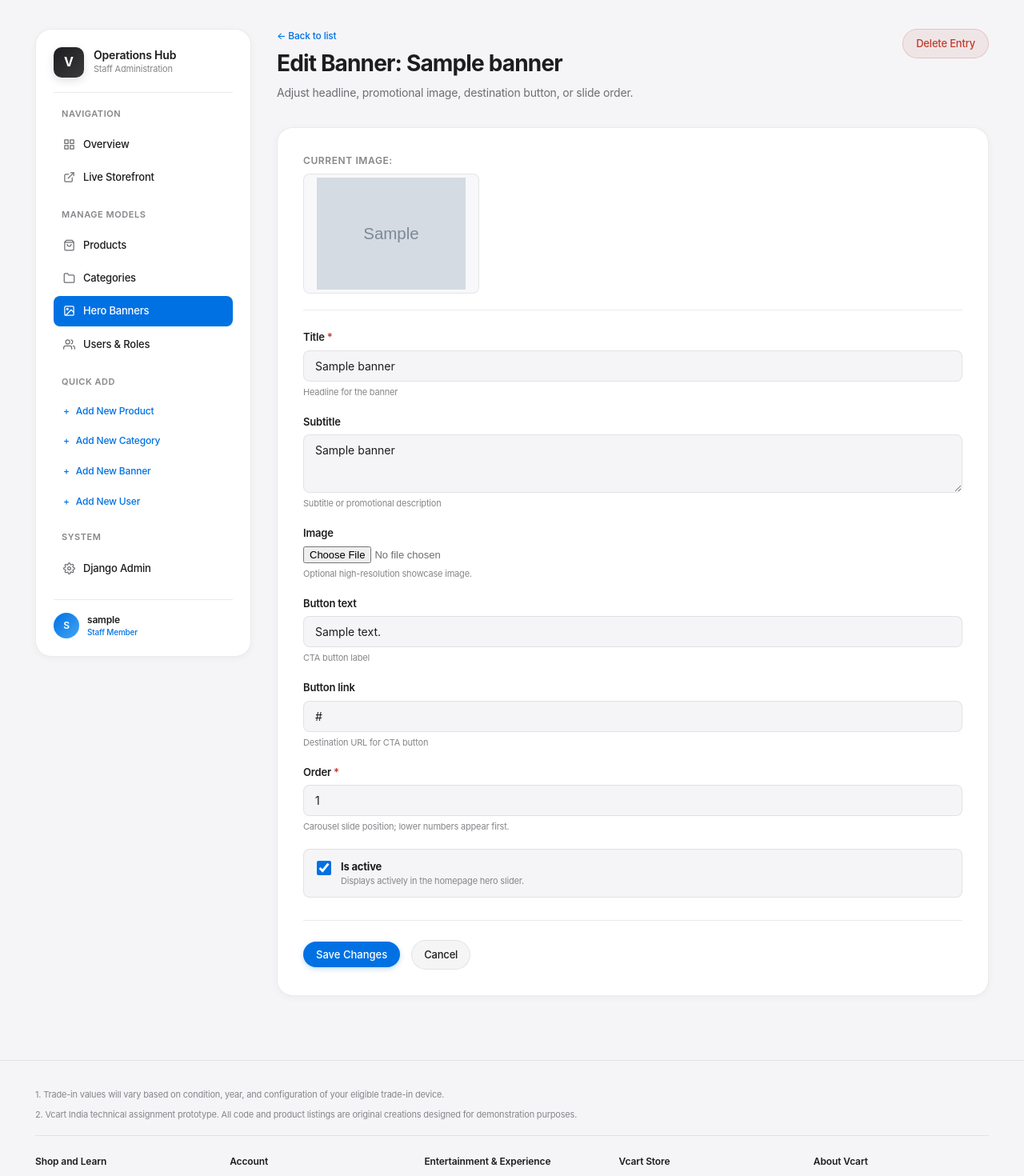
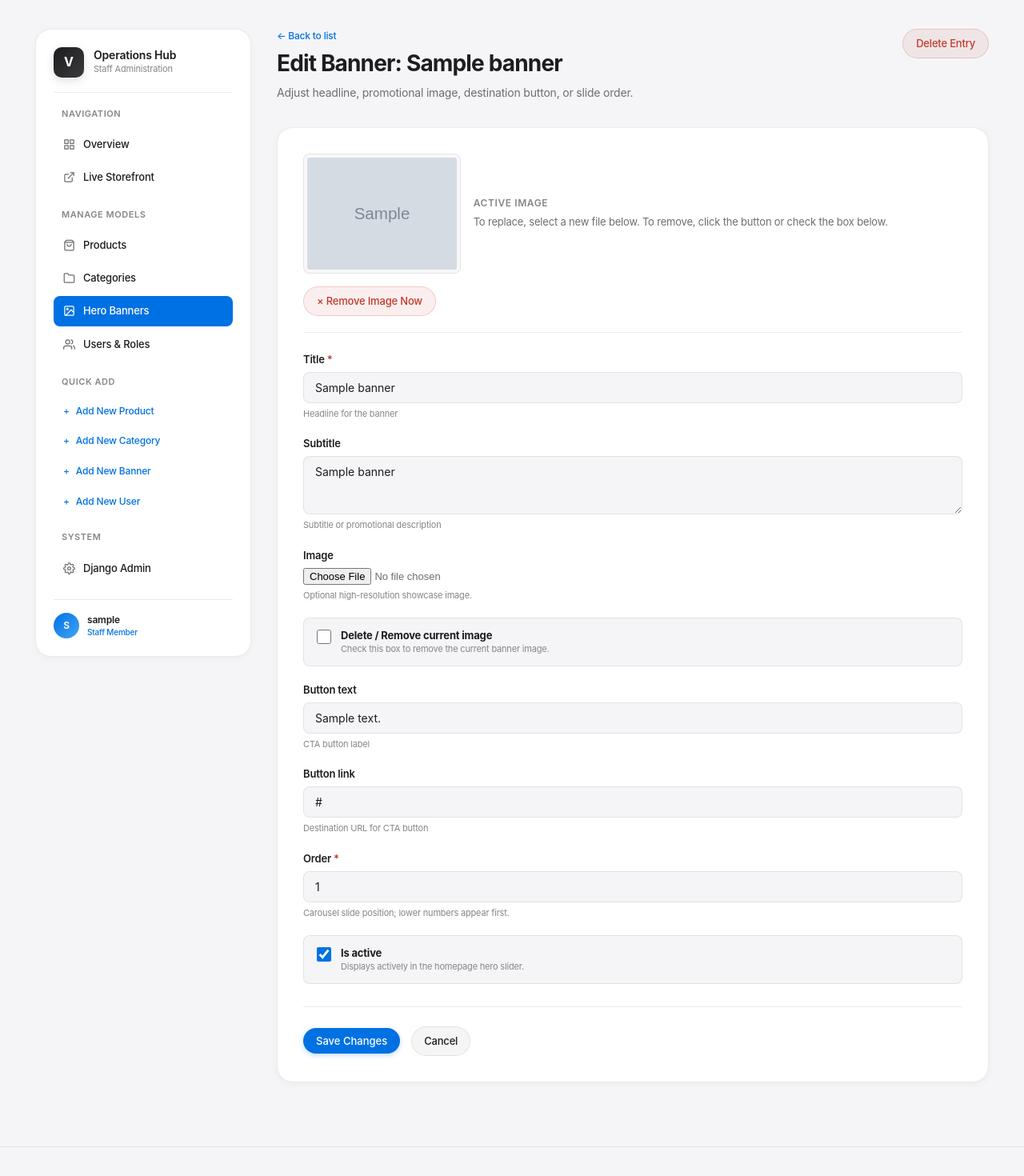
Before and after one commit to vivekmenon2004/Task-2, a Django app: page /dashboard/banners/1/edit/ in a window 1280 px wide. Shown: the part 85-1555 px from the top of the page at 80% size. Run offline with Django 5.2, Linux system fonts and the light colour scheme; a user stored in the database is signed in; tables that the repository leaves empty hold one stand-in row (values such as "Sample post"); grey boxes marked "Sample" are stand-in pictures.

Commit message:
feat: add image deletion controls to admin and dashboard with WhiteNoise asset pipeline

```diff
--- a/dashboard/forms.py
+++ b/dashboard/forms.py
@@ -7,9 +7,16 @@
 
 
 class ProductForm(forms.ModelForm):
+    delete_image = forms.BooleanField(
+        required=False,
+        label="Delete / Remove current image",
+        help_text="Check this box to remove the current product image.",
+        widget=forms.CheckboxInput(attrs={'class': 'dash-form-checkbox'})
+    )
+
     class Meta:
         model = Product
-        fields = ['name', 'slug', 'category', 'price', 'image', 'key_specs', 'description', 'is_featured', 'is_active']
+        fields = ['name', 'slug', 'category', 'price', 'image', 'delete_image', 'key_specs', 'description', 'is_featured', 'is_active']
         widgets = {
             'name': forms.TextInput(attrs={'class': 'dash-form-input', 'placeholder': 'e.g. MacBook Pro 16'}),
             'slug': forms.TextInput(attrs={'class': 'dash-form-input', 'placeholder': 'Leave blank to auto-generate from name'}),
@@ -28,11 +35,39 @@
             'is_active': 'Visible to customers across the storefront.',
         }
 
+    def __init__(self, *args, **kwargs):
+        super().__init__(*args, **kwargs)
+        if not (self.instance and self.instance.pk and bool(self.instance.image)):
+            self.fields.pop('delete_image', None)
+
+    def clean(self):
+        cleaned_data = super().clean()
+        if cleaned_data.get('delete_image') and ('image' not in self.files):
+            cleaned_data['image'] = None
+        return cleaned_data
+
+    def save(self, commit=True):
+        instance = super().save(commit=False)
+        if self.cleaned_data.get('delete_image') and ('image' not in self.files):
+            if instance.image:
+                instance.image.delete(save=False)
+            instance.image = None
+        if commit:
+            instance.save()
+        return instance
+
 
 class CategoryForm(forms.ModelForm):
+    delete_image = forms.BooleanField(
+        required=False,
+        label="Delete / Remove current image",
+        help_text="Check this box to remove the current category image.",
+        widget=forms.CheckboxInput(attrs={'class': 'dash-form-checkbox'})
+    )
+
     class Meta:
         model = Category
-        fields = ['name', 'slug', 'description', 'image', 'is_active']
+        fields = ['name', 'slug', 'description', 'image', 'delete_image', 'is_active']
         widgets = {
             'name': forms.TextInput(attrs={'class': 'dash-form-input', 'placeholder': 'e.g. Laptops, Displays, Audio'}),
             'slug': forms.TextInput(attrs={'class': 'dash-form-input', 'placeholder': 'Leave blank to auto-generate from name'}),
@@ -46,11 +81,39 @@
             'is_active': 'Displays in navigation menus and category catalog.',
         }
 
+    def __init__(self, *args, **kwargs):
+        super().__init__(*args, **kwargs)
+        if not (self.instance and self.instance.pk and bool(self.instance.image)):
+            self.fields.pop('delete_image', None)
+
+    def clean(self):
+        cleaned_data = super().clean()
+        if cleaned_data.get('delete_image') and ('image' not in self.files):
+            cleaned_data['image'] = None
+        return cleaned_data
+
+    def save(self, commit=True):
+        instance = super().save(commit=False)
+        if self.cleaned_data.get('delete_image') and ('image' not in self.files):
+            if instance.image:
+                instance.image.delete(save=False)
+            instance.image = None
+        if commit:
+            instance.save()
+        return instance
+
 
 class BannerForm(forms.ModelForm):
+    delete_image = forms.BooleanField(
+        required=False,
+        label="Delete / Remove current image",
+        help_text="Check this box to remove the current banner image.",
+        widget=forms.CheckboxInput(attrs={'class': 'dash-form-checkbox'})
+    )
+
     class Meta:
         model = Banner
-        fields = ['title', 'subtitle', 'image', 'button_text', 'button_link', 'order', 'is_active']
+        fields = ['title', 'subtitle', 'image', 'delete_image', 'button_text', 'button_link', 'order', 'is_active']
         widgets = {
             'title': forms.TextInput(attrs={'class': 'dash-form-input', 'placeholder': 'e.g. MacBook Pro — Mind-blowing. Head-turning.'}),
             'subtitle': forms.Textarea(attrs={'class': 'dash-form-textarea', 'rows': 3, 'placeholder': 'Catchy promo text or tagline...'}),
@@ -65,6 +128,27 @@
             'image': 'Optional high-resolution showcase image.',
             'is_active': 'Displays actively in the homepage hero slider.',
         }
+
+    def __init__(self, *args, **kwargs):
+        super().__init__(*args, **kwargs)
+        if not (self.instance and self.instance.pk and bool(self.instance.image)):
+            self.fields.pop('delete_image', None)
+
+    def clean(self):
+        cleaned_data = super().clean()
+        if cleaned_data.get('delete_image') and ('image' not in self.files):
+            cleaned_data['image'] = None
+        return cleaned_data
+
+    def save(self, commit=True):
+        instance = super().save(commit=False)
+        if self.cleaned_data.get('delete_image') and ('image' not in self.files):
+            if instance.image:
+                instance.image.delete(save=False)
+            instance.image = None
+        if commit:
+            instance.save()
+        return instance
 
 
 class UserCreateForm(forms.ModelForm):
--- a/dashboard/urls.py
+++ b/dashboard/urls.py
@@ -13,6 +13,7 @@
     path('products/<int:pk>/edit/', views.product_edit, name='product_edit'),
     path('products/<int:pk>/delete/', views.product_delete, name='product_delete'),
     path('products/<int:pk>/toggle/', views.product_toggle_status, name='product_toggle'),
+    path('products/<int:pk>/delete-image/', views.product_image_delete, name='product_image_delete'),
 
     # Categories Management
     path('categories/', views.category_list, name='category_list'),
@@ -20,6 +21,7 @@
     path('categories/<int:pk>/edit/', views.category_edit, name='category_edit'),
     path('categories/<int:pk>/delete/', views.category_delete, name='category_delete'),
     path('categories/<int:pk>/toggle/', views.category_toggle_status, name='category_toggle'),
+    path('categories/<int:pk>/delete-image/', views.category_image_delete, name='category_image_delete'),
 
     # Banners Management
     path('banners/', views.banner_list, name='banner_list'),
@@ -27,6 +29,7 @@
     path('banners/<int:pk>/edit/', views.banner_edit, name='banner_edit'),
     path('banners/<int:pk>/delete/', views.banner_delete, name='banner_delete'),
     path('banners/<int:pk>/toggle/', views.banner_toggle_status, name='banner_toggle'),
+    path('banners/<int:pk>/delete-image/', views.banner_image_delete, name='banner_image_delete'),
 
     # Users Management
     path('users/', views.user_list, name='user_list'),
--- a/dashboard/views.py
+++ b/dashboard/views.py
@@ -151,8 +151,21 @@
         'instance': product,
         'back_url': 'dashboard:product_list',
         'delete_url': 'dashboard:product_delete',
+        'delete_image_url': 'dashboard:product_image_delete',
         'current_tab': 'products',
     })
+
+
+@user_passes_test(is_staff_user, login_url='accounts:login')
+def product_image_delete(request, pk):
+    """Directly delete/remove the image from a product."""
+    product = get_object_or_404(Product, pk=pk)
+    if product.image:
+        product.image.delete(save=False)
+        product.image = None
+        product.save()
+        messages.success(request, f'Image for product "{product.name}" has been removed.')
+    return redirect('dashboard:product_edit', pk=product.pk)
 
 
 @user_passes_test(is_staff_user, login_url='accounts:login')
@@ -259,8 +272,21 @@
         'instance': category,
         'back_url': 'dashboard:category_list',
         'delete_url': 'dashboard:category_delete',
+        'delete_image_url': 'dashboard:category_image_delete',
         'current_tab': 'categories',
     })
+
+
+@user_passes_test(is_staff_user, login_url='accounts:login')
+def category_image_delete(request, pk):
+    """Directly delete/remove the image from a category."""
+    category = get_object_or_404(Category, pk=pk)
+    if category.image:
+        category.image.delete(save=False)
+        category.image = None
+        category.save()
+        messages.success(request, f'Image for category "{category.name}" has been removed.')
+    return redirect('dashboard:category_edit', pk=category.pk)
 
 
 @user_passes_test(is_staff_user, login_url='accounts:login')
@@ -353,8 +379,21 @@
         'instance': banner,
         'back_url': 'dashboard:banner_list',
         'delete_url': 'dashboard:banner_delete',
+        'delete_image_url': 'dashboard:banner_image_delete',
         'current_tab': 'banners',
     })
+
+
+@user_passes_test(is_staff_user, login_url='accounts:login')
+def banner_image_delete(request, pk):
+    """Directly delete/remove the image from a banner."""
+    banner = get_object_or_404(Banner, pk=pk)
+    if banner.image:
+        banner.image.delete(save=False)
+        banner.image = None
+        banner.save()
+        messages.success(request, f'Image for banner "{banner.title}" has been removed.')
+    return redirect('dashboard:banner_edit', pk=banner.pk)
 
 
 @user_passes_test(is_staff_user, login_url='accounts:login')
--- a/templates/dashboard/form.html
+++ b/templates/dashboard/form.html
@@ -22,8 +22,22 @@
 <div class="dash-form-card">
     {% if instance and instance.image %}
     <div class="dash-current-image-preview">
-        <span class="preview-label">Current Image:</span>
-        <img src="{{ instance.image.url }}" alt="{{ instance }}" class="preview-img">
+        <div style="display: flex; align-items: center; justify-content: space-between; flex-wrap: wrap; gap: 16px;">
+            <div style="display: flex; align-items: center; gap: 16px;">
+                <img src="{{ instance.image.url }}" alt="{{ instance }}" class="preview-img">
+                <div>
+                    <span class="preview-label" style="display: block; margin-bottom: 2px;">Active Image</span>
+                    <span style="font-size: 13px; color: var(--text-secondary);">
+                        To replace, select a new file below. To remove, click the button or check the box below.
+                    </span>
+                </div>
+            </div>
+            {% if delete_image_url %}
+            <a href="{% url delete_image_url instance.pk %}" class="btn-dash-danger" style="padding: 8px 16px; font-size: 13px; text-decoration: none; display: inline-flex; align-items: center; gap: 6px;" onclick="return confirm('Remove this image now?');">
+                <span>&times; Remove Image Now</span>
+            </a>
+            {% endif %}
+        </div>
     </div>
     {% endif %}
 
```
Also changed, not shown: banners/admin.py (+12 -0 lines), store/admin.py (+24 -0 lines), vcart/settings.py (+10 -8 lines), README.md (added).
